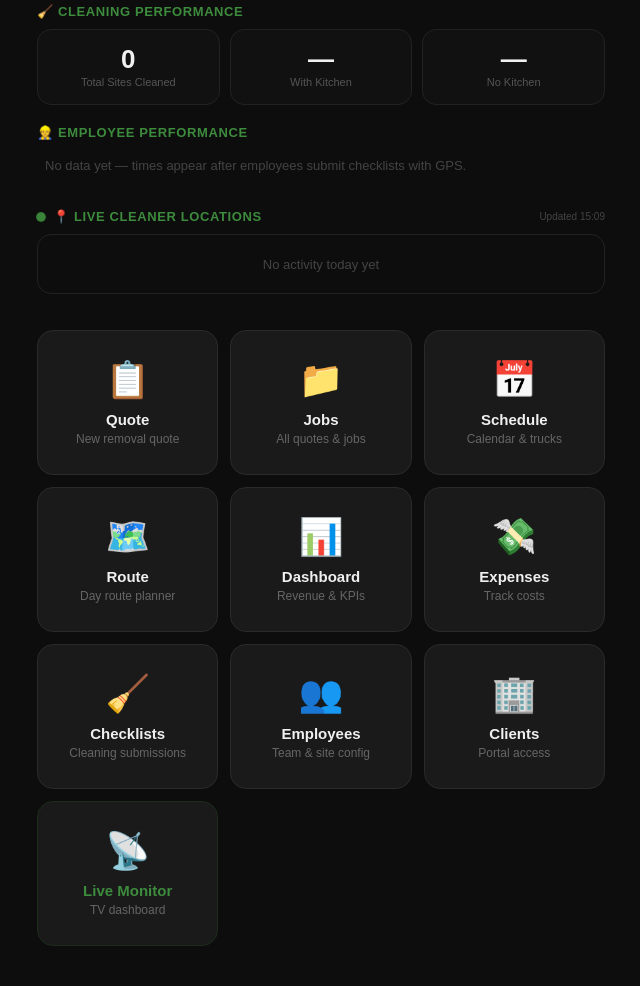
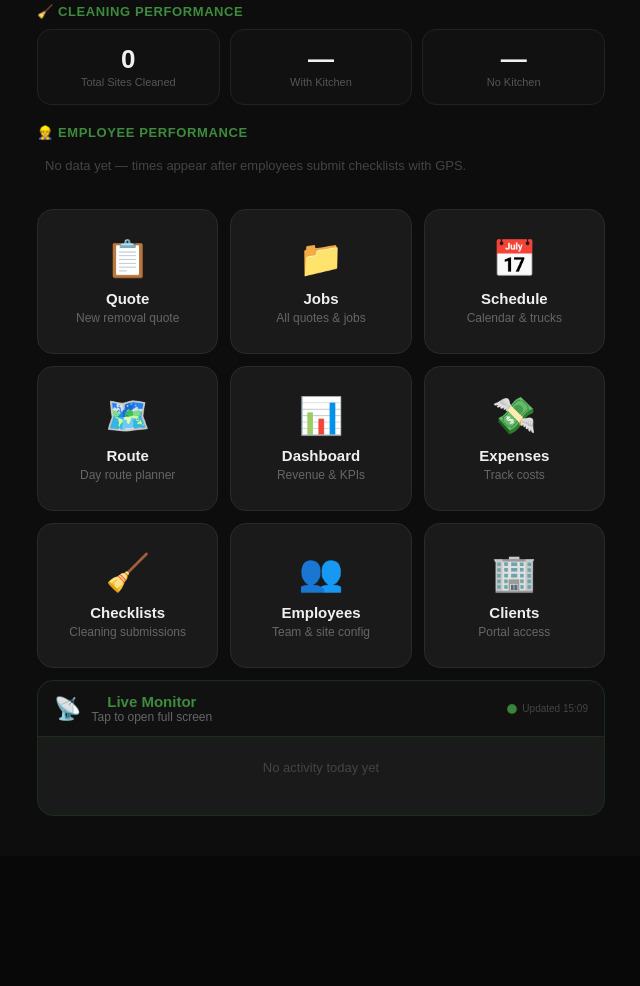
Before and after one commit to redbearsfirewood1-create/Ridgeline-Rubbish-Removal, a Flask app: page /home in a window 1280 px wide. Shown: the part 257-1243 px from the top of the page, without its empty margins (319-959 px from the left). After the commit the page ends 1073 px from the top, so only its background shows below. Run offline with Flask 3, Linux system fonts and the light colour scheme; the visitor is signed in with stand-in values (Sample User, id 1); data that the repository does not hold is empty.

Commit message:
Add files via upload

```diff
--- a/Ridgeline Rubbish Removal/templates/home.html
+++ b/Ridgeline Rubbish Removal/templates/home.html
@@ -61,14 +61,15 @@ body { font-family: Arial, sans-serif; background: #0d0d0d; min-height: 100dvh;
 .day-pill { font-size: 9px; font-weight: 700; padding: 3px 7px; border-radius: 6px; background: #1e3a1e; color: #6fcf6f; }
 .day-pill.top { background: #3d8b3d; color: #fff; }
 
-/* ── Live map ─────────────────────────────────────────── */
-.map-section { max-width: 600px; margin: 0 auto 28px; padding: 0 16px; }
-.map-heading { font-size: 13px; font-weight: 800; color: #3d8b3d; letter-spacing: .6px; text-transform: uppercase; margin-bottom: 10px; display: flex; align-items: center; gap: 8px; }
-.map-live-dot { width: 8px; height: 8px; border-radius: 50%; background: #3d8b3d; animation: rl-bounce .9s ease-in-out infinite; display: inline-block; }
-#cleanerMap { width: 100%; height: 300px; border-radius: 14px; border: 1px solid #222; overflow: hidden; }
-.map-legend { margin-top: 8px; display: flex; flex-wrap: wrap; gap: 6px; }
-.map-legend-item { font-size: 11px; color: #888; background: #111; border: 1px solid #222; border-radius: 8px; padding: 4px 10px; }
-.map-no-data { height: 60px; display: flex; align-items: center; justify-content: center; color: #444; font-size: 13px; background: #111; border-radius: 14px; border: 1px solid #222; }
+/* ── Live Monitor tile (embedded map) ─────────────────── */
+.tile-map { grid-column: 1/-1; padding: 0 !important; overflow: hidden; cursor: default; }
+.tile-map-hdr { display: flex; align-items: center; gap: 10px; padding: 12px 16px; background: #111; border-bottom: 1px solid #1a2e1a; border-radius: 16px 16px 0 0; text-decoration: none; color: inherit; }
+.tile-map-hdr:hover { background: #152015; }
+.map-live-dot { width: 8px; height: 8px; border-radius: 50%; background: #3d8b3d; animation: rl-bounce .9s ease-in-out infinite; display: inline-block; flex-shrink: 0; }
+#cleanerMap { width: 100%; height: 260px; overflow: hidden; }
+.map-legend { display: flex; flex-wrap: wrap; gap: 6px; padding: 7px 14px 11px; }
+.map-legend-item { font-size: 11px; color: #888; background: #0d0d0d; border: 1px solid #222; border-radius: 8px; padding: 4px 10px; }
+.map-no-data { height: 60px; display: flex; align-items: center; justify-content: center; color: #444; font-size: 13px; }
 
 /* ── Ridgeline loaders ───────────────────────────────────── */
 @keyframes rl-spin    { to { transform:rotate(360deg) } }
@@ -198,16 +199,6 @@ body { font-family: Arial, sans-serif; background: #0d0d0d; min-height: 100dvh;
   </div>
 </div>
 
-<!-- Live Cleaner Map -->
-<div class="map-section">
-  <div class="map-heading">
-    <span class="map-live-dot"></span> 📍 Live Cleaner Locations
-    <span id="mapLastUpdated" style="font-size:10px;color:#444;margin-left:auto;font-weight:400;text-transform:none;letter-spacing:0;"></span>
-  </div>
-  <div id="cleanerMap"></div>
-  <div class="map-legend" id="mapLegend"></div>
-</div>
-
 <div class="tiles">
   <a href="/quote" class="tile">
     <div class="tile-icon">📋</div>
@@ -254,11 +245,21 @@ body { font-family: Arial, sans-serif; background: #0d0d0d; min-height: 100dvh;
     <div class="tile-label">Clients</div>
     <div class="tile-sub">Portal access</div>
   </a>
-  <a href="/monitor" class="tile" style="border-color:#1a2e1a;">
-    <div class="tile-icon">📡</div>
-    <div class="tile-label" style="color:#3d8b3d;">Live Monitor</div>
-    <div class="tile-sub">TV dashboard</div>
-  </a>
+  <div class="tile tile-map" style="border-color:#1a2e1a;">
+    <a href="/monitor" class="tile-map-hdr">
+      <span style="font-size:22px;">📡</span>
+      <div>
+        <div style="font-size:15px;font-weight:700;color:#3d8b3d;">Live Monitor</div>
+        <div style="font-size:12px;color:#666;">Tap to open full screen</div>
+      </div>
+      <div style="margin-left:auto;display:flex;align-items:center;gap:6px;">
+        <span class="map-live-dot"></span>
+        <span id="mapLastUpdated" style="font-size:10px;color:#444;"></span>
+      </div>
+    </a>
+    <div id="cleanerMap"></div>
+    <div class="map-legend" id="mapLegend"></div>
+  </div>
 </div>
 
 <script>
```
Also changed, not shown: templates/home.html (+24 -23 lines).
